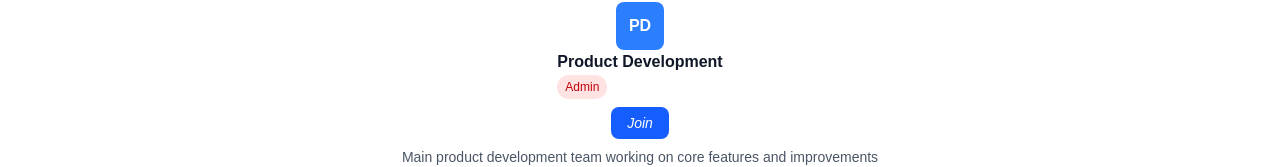
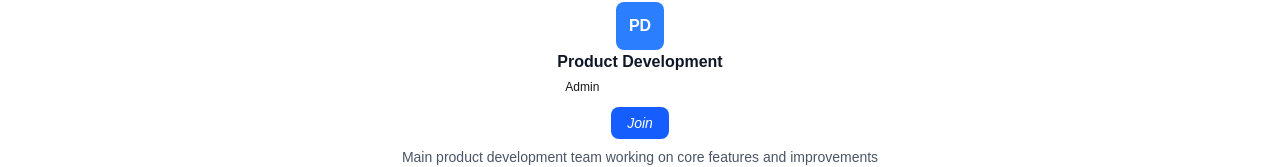
Before and after one commit to ayomikuolarewaju/ajootu, a Next.js app: page /groups/1 in a window 1280 px wide. Shown: the part 149-316 px from the top of the page. Built offline with nearby package versions, Linux system fonts and the light colour scheme.

Commit message:
Update page.tsx

```diff
--- a/src/app/groups/[slug]/page.tsx
+++ b/src/app/groups/[slug]/page.tsx
@@ -87,14 +87,14 @@
 
   console.log(slugmain)
 
-  const getRoleColor = (role: string) => {
-    switch (role) {
-      case 'Admin': return 'bg-red-100 text-red-700';
-      case 'Member': return 'bg-blue-100 text-blue-700';
-      case 'Viewer': return 'bg-gray-100 text-gray-700';
-      default: return 'bg-gray-100 text-gray-700';
-    }
-  };
+  // const getRoleColor = (role: string) => {
+  //   switch (role) {
+  //     case 'Admin': return 'bg-red-100 text-red-700';
+  //     case 'Member': return 'bg-blue-100 text-blue-700';
+  //     case 'Viewer': return 'bg-gray-100 text-gray-700';
+  //     default: return 'bg-gray-100 text-gray-700';
+  //   }
+  // };
 
   return (
     <div className='bg-white flex flex-col h-screen w-full '>
@@ -113,7 +113,7 @@
                 </div>
               )}
             </div>
-            <span className={`inline-flex items-center px-2 py-1 rounded-full text-xs font-medium ${getRoleColor(slugmain?.role)}`}>
+            <span className={`inline-flex items-center px-2 py-1 rounded-full text-xs font-medium `}>
               {slugmain?.role}
             </span>
           </div>
```
